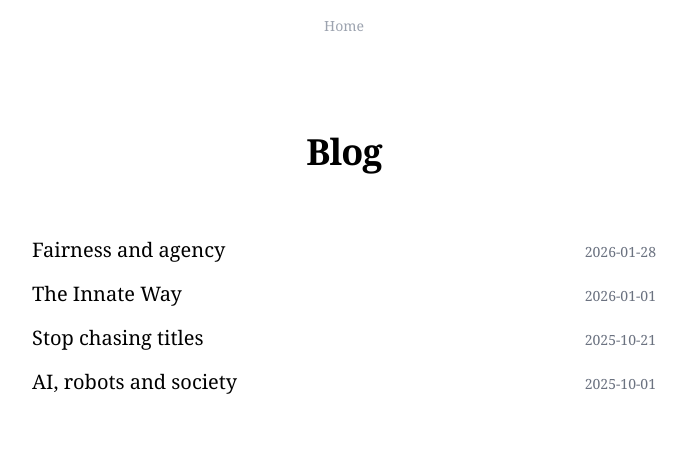
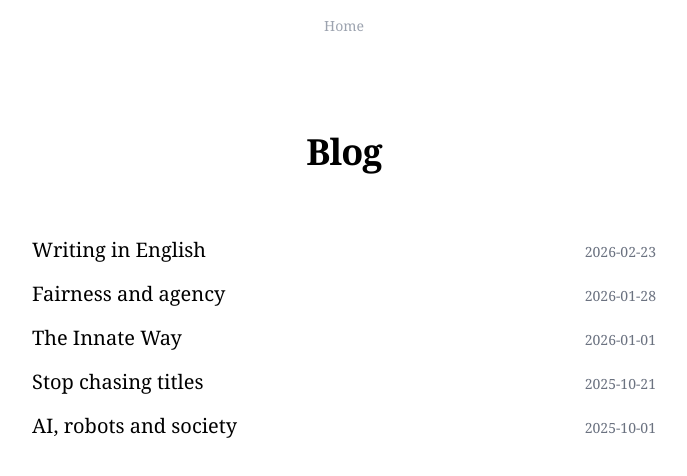
Before and after one commit to axelpey/axelpey.github.io, a Next.js app: page /blog in a window 1280 px wide. Shown: the top 476 px of the page, without its empty margins (296-983 px from the left). Built offline with nearby package versions, Linux system fonts and the light colour scheme.

Commit message:
Add new blog post "Writing in English" about language mastery and bilingual identity

```diff
--- a/app/blog/posts.ts
+++ b/app/blog/posts.ts
@@ -6,6 +6,25 @@ export interface BlogPost {
 }
 
 export const posts: BlogPost[] = [
+  {
+    slug: "writing-in-english",
+    title: "Writing in English",
+    date: "2026-02-23",
+    content: `When I was in France, I loved to write. My personal journal is over 300 pages long, and looking back at its earliest entries, I can see how much I've improved.
+When you write a lot, you develop a style — a personal prose. After a few years of it, I could almost recognize my own writing if I stumbled on a past essay at random.
+I love writing. There are certain rhetorical devices I overuse more than others — anaphora in particular.
+A device perfect for driving a point home.
+A device just as perfect for building a surge of intensity in the reader.
+A device finally perfect for drawing out every shade of nuance, for digging into an idea and unfolding it until every corner is revealed.
+Writing is giving your thoughts the chance to influence others. It's shaping a sentence with precision to evoke a concept and, at the same time, an emotion. You could write something perfectly clear about an idea, but with no feeling coming through. And in my view, that kind of work is far less memorable.
+
+When I arrived in the United States four years ago, I threw myself into tech. Having learned English since the age of 11 — to code — I already felt in my element. But it was, and still is, a very technical English. Not an English that sounds good. It takes a while, once you've passed the stage of "I'm fluent enough that people sometimes mistake me for American," to realize that true mastery of a language takes infinitely longer.
+To express yourself well, with all the necessary prosody, seems to require an enormous amount of work. Many people I admire write fascinating blogs, and I think to myself "I could absolutely write the same thing." And yet… it's more work than it seems. Especially since French prose tends to be longer, more philosophical than English prose — but also less immediately clear.
+It's a prose that lives up to what other nationalities might think of the French: beautiful but pompous, sometimes arrogant. And like the chicken-or-the-egg question, you could wonder whether it's our language that shapes our culture, or the other way around, pushing us to act the way we do.
+After four years here, I've also noticed a kind of split between my French personality and my English one. It's subtle, but it's there. A different way of presenting things. A tendency to want to say more, where less would be faster. It bleeds into the way I think — to the point where I sometimes wonder if I should think more in French than in English to approach certain subjects.
+Beyond the scientific curiosity this raises in me, it's recently pushed me to want to write more in English. Because these two personalities should converge, and the fluency of mind I have in French should exist at the same level in English. It's an extra challenge on the path to greatness for an immigrant. One more thing to take on — especially at a time when you can't afford to sound like an AI. And above all, a pleasure to rediscover in a language I now use more than my mother tongue.
+PS: Because I wanted to put my French writing to the test on this English-language blog, this post was written in collaboration with Claude to faithfully render my prose in another language.`,
+  },
   {
     slug: "fairness-and-agency",
     title: "Fairness and agency",
```
